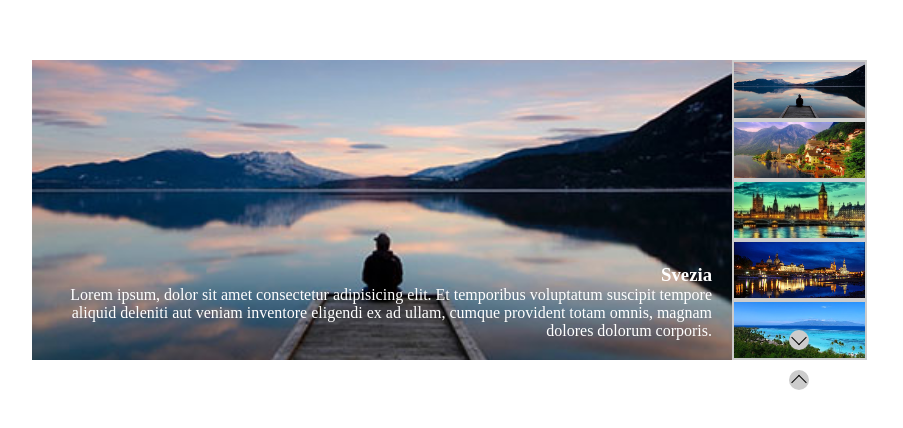
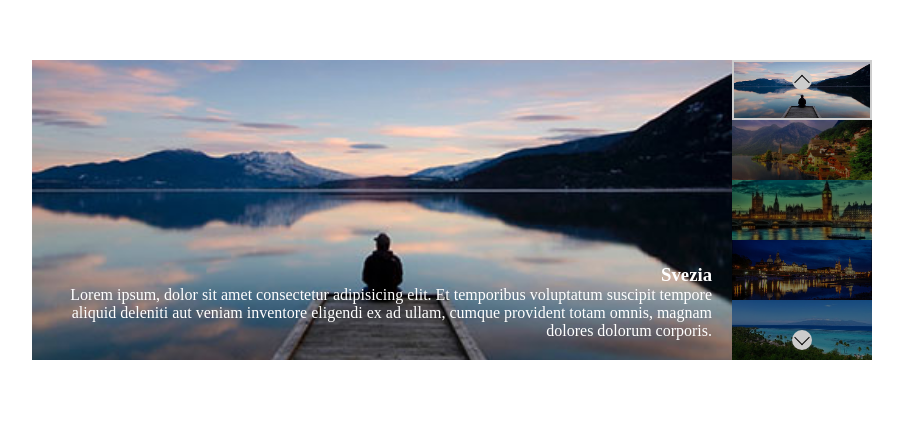
Before and after one commit to MicheleBisceglia/vue-slider, a plain HTML site: page index.html in a window 1280 px wide. Shown: the part 190-618 px from the top of the page, without its empty margins (158-1061 px from the left). Drawn offline with nearby package versions, Linux system fonts and the light colour scheme.

Commit message:
active class correction

```diff
--- a/index.html
+++ b/index.html
@@ -12,7 +12,7 @@
     <div id="root" class="container">
         <div class="items">
             <div class="item active">
-                <img :src="slide[currentSlide].image" alt="">
+                <img :src="slide[currentSlide].image" alt=":slide[1].title">
                 <div class="text">
                     <h3 class="">{{ slide[currentSlide].title}}</h3>
                     <p>{{ slide[currentSlide].text }}</p>
@@ -21,12 +21,14 @@
         </div>
         <div class="thumbs">
 
-            <div v-for="item in slide" class="thumb active">
+            <div @click="next" class="prev"></div>
+            <div @click="prev" class="next"></div>
+
+            <div class="thumb" v-for="(item,index) in slide"
+                 :class="{ active: index === currentSlide}" >
                 <img id="slides" :src="item.image" alt="">
             </div>
 
-            <div @click="next" class="prev"></div>
-            <div @click="prev" class="next"></div>
         </div>
 
    </div>
--- a/js/script.js
+++ b/js/script.js
@@ -37,8 +37,8 @@ const slides = new Vue(
             next : function() {
                 const newSlide = this.currentSlide++
                 console.log(newSlide);
-                const maxNext = this.currentSlide
-                if (maxNext == 5) {
+                this.currentSlide
+                if (this.currentSlide == 5) {
                     this.currentSlide = 0
                 }
 
@@ -46,8 +46,8 @@ const slides = new Vue(
             prev : function() {
                 const newSlide = this.currentSlide--
                 console.log(newSlide);
-                const minPrev = this.currentSlide
-                if (minPrev == -1) {
+                this.currentSlide
+                if (this.currentSlide === -1) {
                     this.currentSlide = 5
                 }
             },
```
